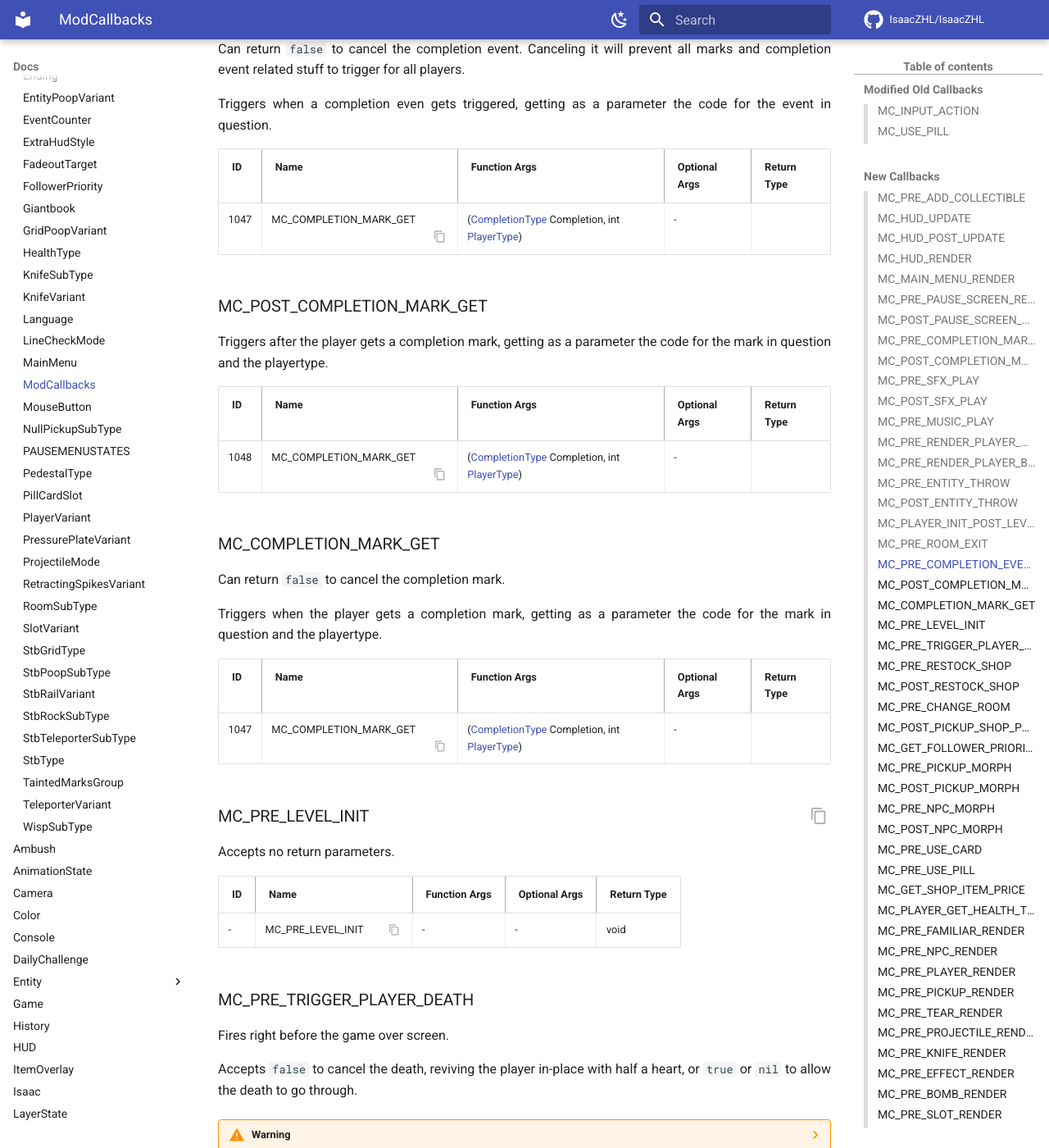
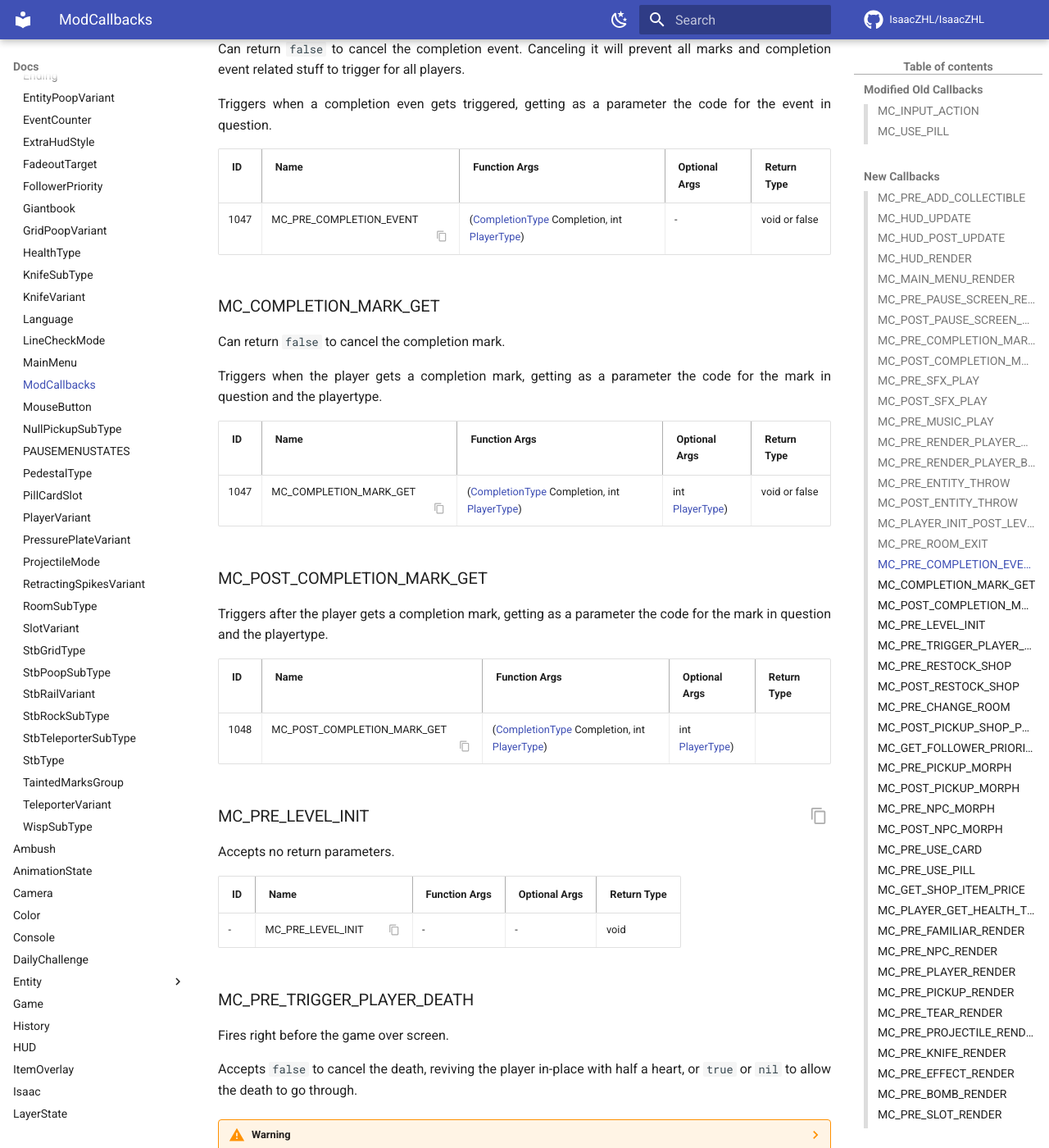
Before and after one commit to TeamREPENTOGON/REPENTOGON, an MkDocs documentation site: the page built from documentation/docs/enums/ModCallbacks.md, in a window 1280 px wide and 1400 px high, scrolled down 11382 px. Shown: the whole window at 82% size. Built offline with MkDocs 1.6.1 and Material for MkDocs 9.7.7, drawn with Linux system fonts in a browser that asks for light colours; comment, search, counter and statistics services are not loaded; the version menu is left out; some of the changed lines change nothing that is shown; some of the changed text lies outside the part shown.

Commit message:
Obligatory doc corrections push

```diff
--- a/documentation/docs/enums/ModCallbacks.md
+++ b/documentation/docs/enums/ModCallbacks.md
@@ -209,14 +209,7 @@ Triggers when a completion even gets triggered, getting as a parameter the code
 
 |ID|Name|Function Args|Optional Args|Return Type|
 |:--|:--|:--|:--|:--|
-|1047 |MC_COMPLETION_MARK_GET {: .copyable } | ([CompletionType](CompletionType.md) Completion, int [PlayerType](https://wofsauge.github.io/IsaacDocs/rep/enums/PlayerType.html)) | - |
-
-### MC_POST_COMPLETION_MARK_GET
-Triggers after the player gets a completion mark, getting as a parameter the code for the mark in question and the playertype.
-
-|ID|Name|Function Args|Optional Args|Return Type|
-|:--|:--|:--|:--|:--|
-|1048 |MC_COMPLETION_MARK_GET {: .copyable } | ([CompletionType](CompletionType.md) Completion, int [PlayerType](https://wofsauge.github.io/IsaacDocs/rep/enums/PlayerType.html)) | - |
+|1047 |MC_PRE_COMPLETION_EVENT {: .copyable } | ([CompletionType](CompletionType.md) Completion, int [PlayerType](https://wofsauge.github.io/IsaacDocs/rep/enums/PlayerType.html)) | - | void or false |
 
 ### MC_COMPLETION_MARK_GET
 Can return `false` to cancel the completion mark.
@@ -225,7 +218,15 @@ Triggers when the player gets a completion mark, getting as a parameter the code
 
 |ID|Name|Function Args|Optional Args|Return Type|
 |:--|:--|:--|:--|:--|
-|1047 |MC_COMPLETION_MARK_GET {: .copyable } | ([CompletionType](CompletionType.md) Completion, int [PlayerType](https://wofsauge.github.io/IsaacDocs/rep/enums/PlayerType.html)) | - |
+|1047 |MC_COMPLETION_MARK_GET {: .copyable } | ([CompletionType](CompletionType.md) Completion, int [PlayerType](https://wofsauge.github.io/IsaacDocs/rep/enums/PlayerType.html)) | int [PlayerType](https://wofsauge.github.io/IsaacDocs/rep/enums/PlayerType.html)) | void or false |
+
+### MC_POST_COMPLETION_MARK_GET
+Triggers after the player gets a completion mark, getting as a parameter the code for the mark in question and the playertype.
+
+|ID|Name|Function Args|Optional Args|Return Type|
+|:--|:--|:--|:--|:--|
+|1048 |MC_POST_COMPLETION_MARK_GET {: .copyable } | ([CompletionType](CompletionType.md) Completion, int [PlayerType](https://wofsauge.github.io/IsaacDocs/rep/enums/PlayerType.html)) | int [PlayerType](https://wofsauge.github.io/IsaacDocs/rep/enums/PlayerType.html)) |
+
 
 ### MC_PRE_LEVEL_INIT {: .copyable }
 Accepts no return parameters.
```
